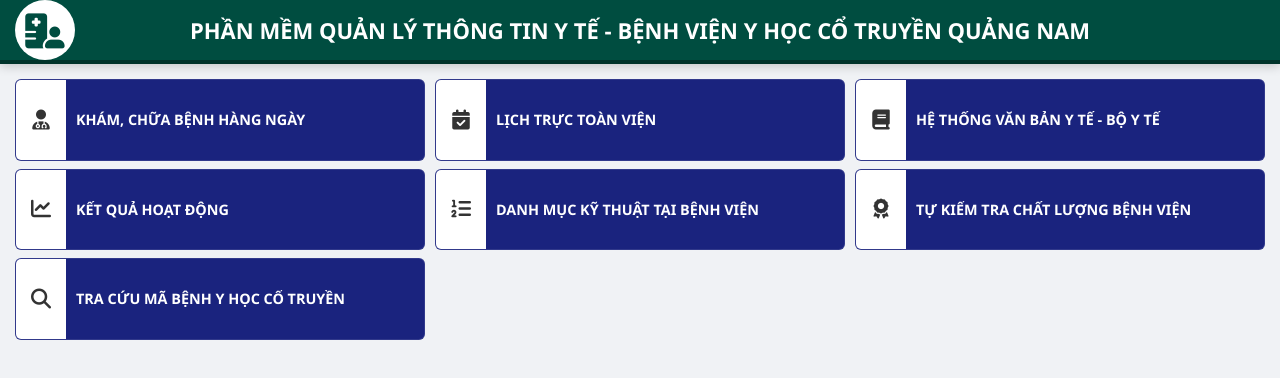
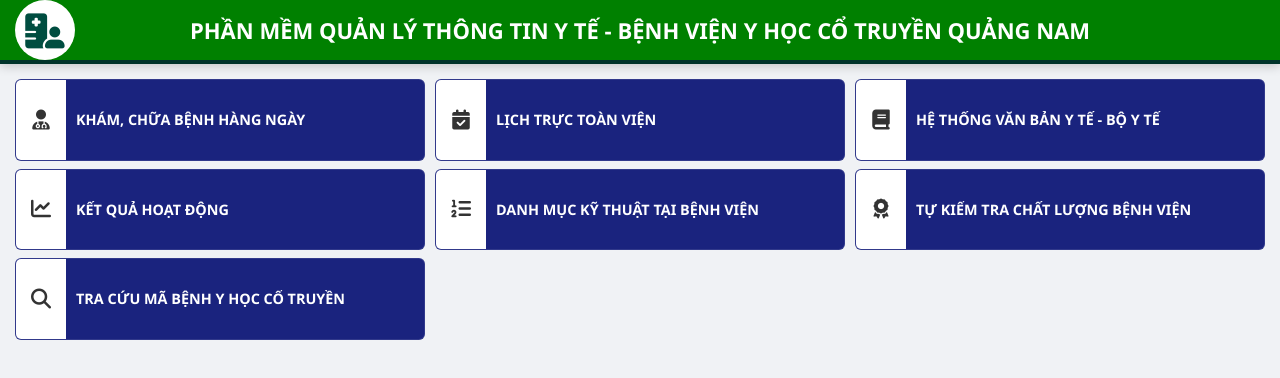
Before and after one commit to nguyenvandung1409/quanlyyte, a plain HTML site: page index.html in a window 1280 px wide. Drawn offline with Linux system fonts and the light colour scheme.

Commit message:
Update index.html

```diff
--- a/index.html
+++ b/index.html
@@ -30,8 +30,8 @@
         }
 
         header {
-            background-color: var(--primary-bg);
-	    padding: 0px 0px;
+            background-color: green;
+	    	padding: 0px 0px;
             height: var(--header-height);
             display: flex;
             align-items: center;
```
